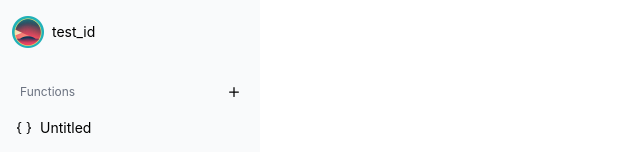
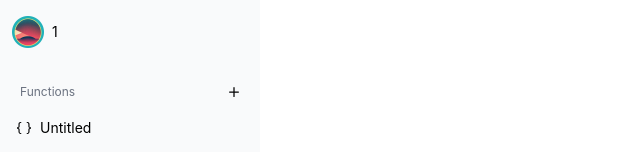
Before and after one commit to metavoiceio/llmhub, a Next.js app in the folder client/hub/: page /1 in a window 1280 px wide. Shown: the top 152 px of the page, without its empty margins (0-640 px from the left). Built offline with nearby package versions, Linux system fonts and the light colour scheme.

Commit message:
feat: fetch workspace id from query params

```diff
--- a/client/hub/pages/[workspaceId]/index.js
+++ b/client/hub/pages/[workspaceId]/index.js
@@ -1,14 +1,15 @@
-// represents the authenticated page
 // sidebar - move to top on mobile view
+import { useRouter } from "next/router";
 import AuthSideBar from "../../components/sidebar";
-import { WORKSPACE_ID } from "../../common/constants";
 
 export default function Workspace() {
+  const router = useRouter();
+  const { workspaceId } = router.query;
+
   return (
     <div className="flex flex-col sm:flex-row min-h-screen">
-      <AuthSideBar workspaceId={WORKSPACE_ID} />
-      <div className="h-full flex flex-col flex-1">
-      </div>
+      <AuthSideBar workspaceId={workspaceId} />
+      <div className="h-full flex flex-col flex-1" />
     </div>
   );
 }
```
